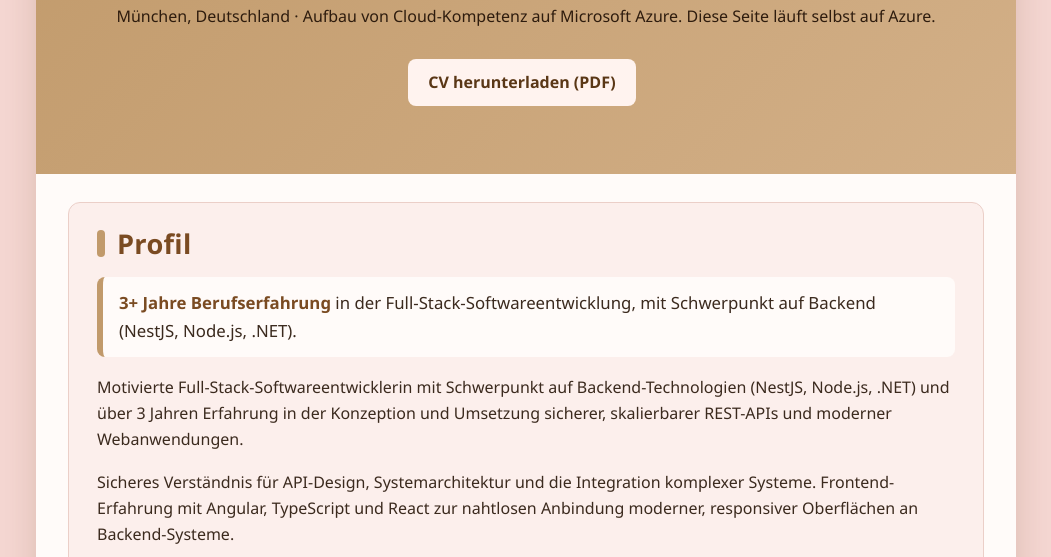
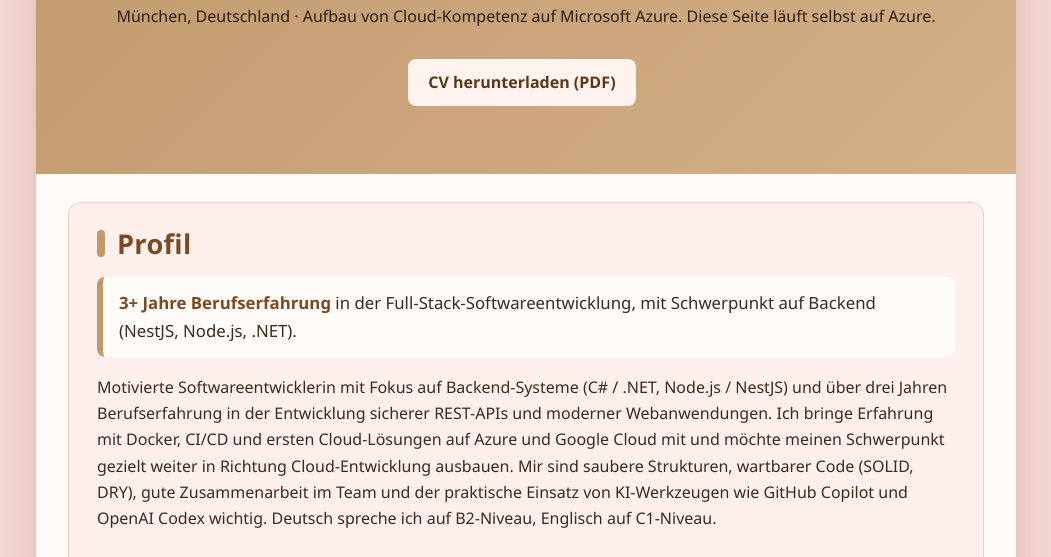
Before and after one commit to fizreh/cloud-resume, a plain HTML site: page frontend/index.html in a window 1280 px wide. Shown: the part 243-800 px from the top of the page, without its empty margins (114-1165 px from the left). Drawn offline with Linux system fonts and the light colour scheme; no server answers.

Commit message:
update the backend files and frontend page

```diff
--- a/frontend/index.html
+++ b/frontend/index.html
@@ -48,11 +48,10 @@
                     mit Schwerpunkt auf Backend (NestJS, Node.js, .NET).
                 </p>
                 <p>
-                    Motivierte Full-Stack-Softwareentwicklerin mit Schwerpunkt auf Backend-Technologien (NestJS, Node.js, .NET)
-                    und über 3 Jahren Erfahrung in der Konzeption und Umsetzung sicherer, skalierbarer REST-APIs und moderner
-                    Webanwendungen.
+                    Motivierte Softwareentwicklerin mit Fokus auf Backend-Systeme (C# / .NET, Node.js / NestJS) und über drei Jahren Berufserfahrung in der Entwicklung sicherer REST-APIs und moderner Webanwendungen. Ich bringe Erfahrung mit Docker, CI/CD und ersten Cloud-Lösungen auf Azure und Google Cloud mit und möchte meinen Schwerpunkt gezielt weiter in Richtung Cloud-Entwicklung ausbauen. Mir sind saubere Strukturen, wartbarer Code (SOLID, DRY), gute Zusammenarbeit im Team und der praktische Einsatz von KI-Werkzeugen wie GitHub Copilot und OpenAI Codex wichtig. Deutsch spreche ich auf B2-Niveau, Englisch auf C1-Niveau.
+
                 </p>
-                <p>
+                <!--<p>
                     Sicheres Verständnis für API-Design, Systemarchitektur und die Integration komplexer Systeme.
                     Frontend-Erfahrung mit Angular, TypeScript und React zur nahtlosen Anbindung moderner, responsiver
                     Oberflächen an Backend-Systeme.
@@ -61,7 +60,7 @@
                     Anwendung von SOLID- und DRY-Prinzipien für wartbare, performante Lösungen. Begeistert von technischer
                     Exzellenz, sauberem Code und dem produktiven Einsatz KI-gestützter Entwicklungswerkzeuge wie GitHub Copilot
                     und OpenAI Codex.
-                </p>
+                </p>-->
             </section>
             <section id="jobmatch" class="card">
                 <h2>Job-Match prüfen</h2>
```
Also changed, not shown: backend/VisitorCounterApi/Analysis/cv.txt.
